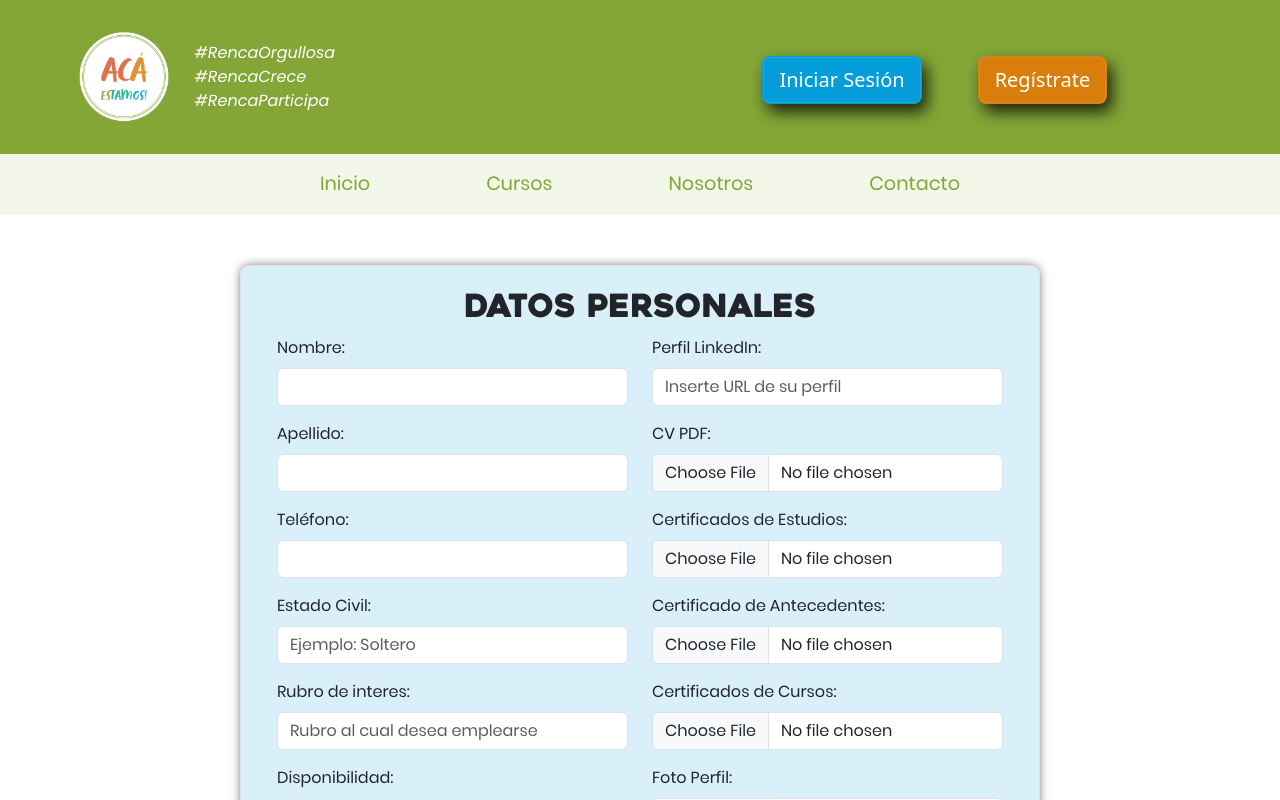
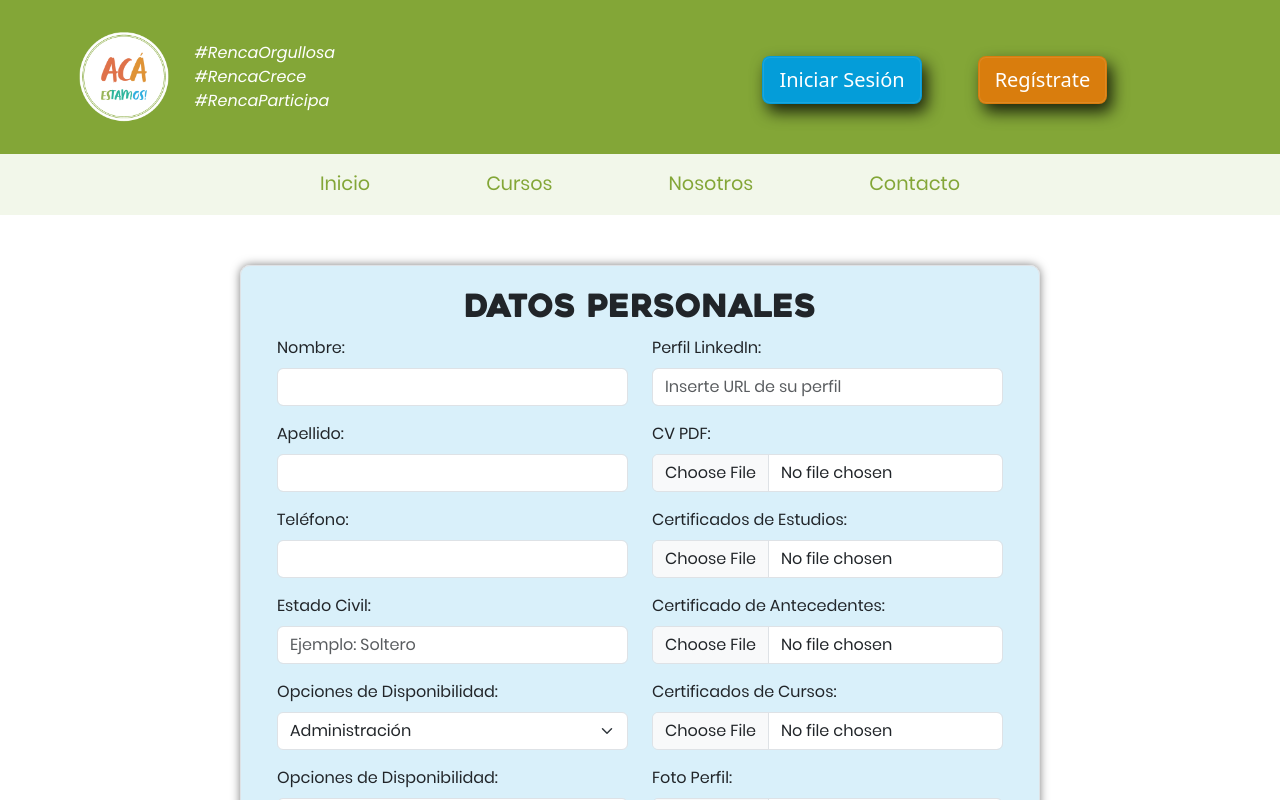
Before and after one commit to cxrlosarmando/Aca-Estamos-, a React (Vite) app in the folder acaestamos-front/: page /Actualizar-Datos-Perfil in a window 1280 px wide. Shown: the top 800 px of the page. Built offline with nearby package versions, Linux system fonts and the light colour scheme.

Commit message:
Filtros Usuario en formulario DZ

```diff
--- a/acaestamos-front/src/componentes/PagesUsuario/DatosPersonales/DatosPersonales.jsx
+++ b/acaestamos-front/src/componentes/PagesUsuario/DatosPersonales/DatosPersonales.jsx
@@ -104,7 +104,7 @@
             formData.append('Telefono', Telefono);
             formData.append('EstadoCivil', EstadoCivil);
             formData.append('Rubro', Rubro);
-            formData.append('Disponibilidad', Disponibilidad ? 'Inmediata' : 'No Inmediata');
+            formData.append('Disponibilidad', Disponibilidad);
             formData.append('LinkedIn', LinkedIn);
             formData.append('ArchivoPDF1', ArchivoPDF1);
             formData.append('ArchivoPDF2', ArchivoPDF2);
@@ -171,22 +171,73 @@
                                         <input type="text" className="form-control" id="estadoCivil" placeholder="Ejemplo: Soltero" defaultValue={perfil && perfil.EstadoCivil} onChange={(e) => setEstadoCivil(e.target.value)} />
                                     </div>
                                     <div className="mb-3">
-                                        <label htmlFor="Descripcion" className="form-label">
-                                            Rubro de interes:
+                                        <label htmlFor="RubroOpciones" className="form-label">
+                                            Opciones de Disponibilidad:
                                         </label>
-                                        <input type="text" className="form-control" id="Acerca de" placeholder="Rubro al cual desea emplearse" defaultValue={perfil && perfil.Rubro} onChange={(e) => setRubro(e.target.value)} />
+                                        <select className="form-select" id="disponibilidadOpciones" value={Rubro} onChange={(e) => setRubro(e.target.value)}>
+                                            <option value="Administración">Administración</option>
+                                            <option value="Agropecuaria">Agropecuaria</option>
+                                            <option value="Alimenticia">Alimenticia</option>
+                                            <option value="Arquitectura">Arquitectura</option>
+                                            <option value="Artesanal">Artesanal</option>
+                                            <option value="Automotriz">Automotriz</option>
+                                            <option value="Banca/Financiera">Banca/Financiera</option>
+                                            <option value="Bioteconología">Bioteconología</option>
+                                            <option value="Call-Center">Call-Center</option>
+                                            <option value="Comercio">Comercio</option>
+                                            <option value="Comercio exterior">Comercio exterior</option>
+                                            <option value="Comunicaciones">Comunicaciones</option>
+                                            <option value="Construcción">Construcción</option>
+                                            <option value="Consultoría">Consultoría</option>
+                                            <option value="Correo">Correo</option>
+                                            <option value="Defensa">Defensa</option>
+                                            <option value="Diseño">Diseño</option>
+                                            <option value="Editorial">Editorial</option>
+                                            <option value="Educación">Educación</option>
+                                            <option value="Energía">Energía</option>
+                                            <option value="Entretenimiento">Entretenimiento</option>
+                                            <option value="Farmacéutica">Farmacéutica</option>
+                                            <option value="Ferroviaria">Ferroviaria</option>
+                                            <option value="Financiera">Financiera</option>
+                                            <option value="Gastronomía">Gastronomía</option>
+                                            <option value="Hotelería/Turismo">Hotelería/Turismo</option>
+                                            <option value="Imprenta">Imprenta</option>
+                                            <option value="Industrial">Industrial</option>
+                                            <option value="Información e investigación">Información e investigación</option>
+                                            <option value="Informática">Informática</option>
+                                            <option value="Ingeniería">Ingeniería</option>
+                                            <option value="Inmobiliaria">Inmobiliaria</option>
+                                            <option value="Internet">Internet</option>
+                                            <option value="Laboratorio">Laboratorio</option>
+                                            <option value="Legal">Legal</option>
+                                            <option value="Logística/Transporte">Logística/Transporte</option>
+                                            <option value="Manufactura">Manufactura</option>
+                                            <option value="Medios">Medios</option>
+                                            <option value="Publicidad">Publicidad</option>
+                                            <option value="Recursos Humanos">Recursos Humanos</option>
+                                            <option value="Retail">Retail</option>
+                                            <option value="Salud">Salud</option>
+                                            <option value="Seguridad">Seguridad</option>
+                                            <option value="Seguros">Seguros</option>
+                                            <option value="Servicios">Servicios</option>
+                                            <option value="Tecnología">Tecnología</option>
+                                            <option value="Telecomunicaciones">Telecomunicaciones</option>
+                                            <option value="Textil">Textil</option>
+                                            <option value="Transporte">Transporte</option>
+                                            <option value="Turismo">Turismo</option>
+                                            <option value="Veterinaria">Veterinaria</option>
+                                            <option value="Otros">Otros</option>
+                                        </select>
                                     </div>
                                     <div className="mb-3">
-                                        <label htmlFor="disponibilidad" className="form-label">
-                                            Disponibilidad:
+                                        <label htmlFor="disponibilidadOpciones" className="form-label">
+                                            Opciones de Disponibilidad:
                                         </label>
-                                        <div className="form-check">
-                                            <input className="form-check-input" type="checkbox" id="disponibilidad" checked={Disponibilidad}
-                                                onChange={(e) => setDisponibilidad(e.target.checked)} />
-                                            <label className="form-check-label" htmlFor="disponibilidad" >
-                                                Inmediata
-                                            </label>
-                                        </div>
+                                        <select className="form-select" id="disponibilidadOpciones" value={Disponibilidad} onChange={(e) => setDisponibilidad(e.target.value)}>
+                                            <option value="Disponible">Disponible</option>
+                                            <option value="En Busqueda Activa">En Busqueda Activa</option>
+                                            <option value="No Disponible">No disponible</option>
+                                        </select>
                                     </div>
                                 </div>
                                 <div className="col">
--- a/acaestamos-front/src/componentes/PagesUsuario/PerfilUsuario/PerfilUsuario.jsx
+++ b/acaestamos-front/src/componentes/PagesUsuario/PerfilUsuario/PerfilUsuario.jsx
@@ -42,7 +42,7 @@
                         <div className="col-perfil2">
                             <h3 className="Nombre-perfil">{perfil && perfil.Nombre} {perfil && perfil.Apellido}</h3>
                             <ul className="Elementos-perfil">
-                                <li><span>Disponibilidad: {perfil && perfil.Disponibilidad ? 'Inmediata' : 'No Inmediata'}</span></li>
+                                <li><span>Disponibilidad: {perfil && perfil.Disponibilidad}</span></li>
                                 <li><span>Estado Civil: {perfil && perfil.EstadoCivil} ｜ Fecha de nacimiento:  {perfil && moment(perfil.FechaNacimiento).locale('es').format('DD [de] MMMM [de] YYYY')}</span></li>
                                 <li><span>LinkedIn: {perfil && perfil.LinkedIn}</span></li>
                                 <li><span>Rubro de interés: {perfil && perfil.Rubro}</span></li>
```
Also changed, not shown: 1 other file (tests, documents, lock files or other folders).
